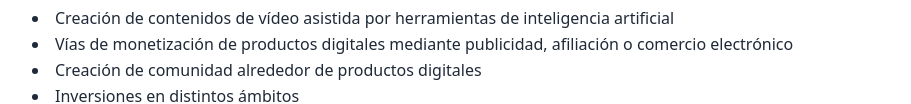
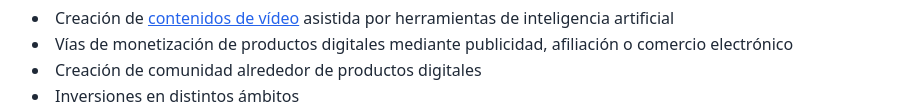
Before and after one commit to esmiz/personal-website, a plain HTML site: page index.html in a window 1280 px wide. Shown: the part 451-555 px from the top of the page, without its empty margins (184-1095 px from the left). Drawn offline with nearby package versions, Linux system fonts and the light colour scheme.

Commit message:
Update index.html

```diff
--- a/index.html
+++ b/index.html
@@ -19,7 +19,7 @@
       <p>
         ¿Qué hago ahora? Sigo teniendo ganas de hacer cosas pero de una forma distinta, con una dedicación más flexible y con un mejor control sobre el tiempo que tengo disponible. He creado la empresa Arith Concepts para organizar allí mi nueva actividad. Estoy en una etapa de investigación y experimentación, no reñida con la viabilidad de los proyectos. En este sentido, estoy experimentando en áreas como:
         <ul class="list-disc list-inside  mt-2">
-          <li>Creación de <a href="https://www.youtube.com/@Quiniela15futbol">contenidos de vídeo</a> asistida por herramientas de inteligencia artificial</li>
+          <li>Creación de <a href="https://www.youtube.com/@Quiniela15futbol" class="text-blue-600 underline">contenidos de vídeo</a> asistida por herramientas de inteligencia artificial</li>
           <li>Vías de monetización de productos digitales mediante publicidad, afiliación o comercio electrónico</li>
           <li>Creación de comunidad alrededor de productos digitales</li>
           <li>Inversiones en distintos ámbitos</li>
```
